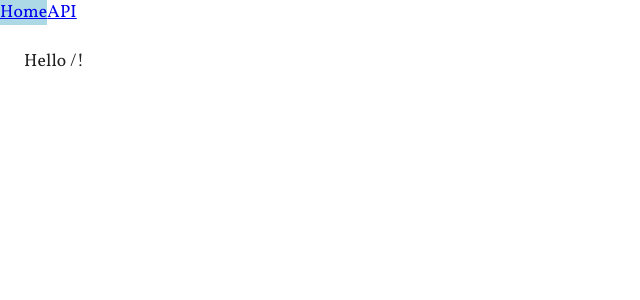
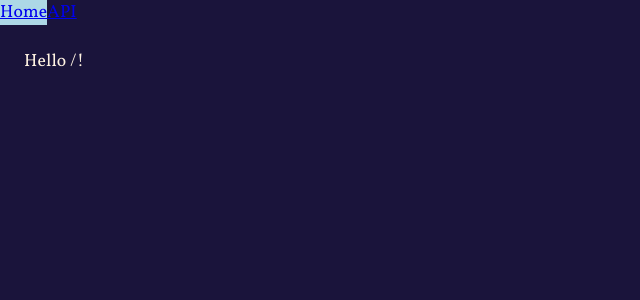
Before and after one commit to itolog/app-convertapitos, a React (Vite) app: page / in a window 1280 px wide. Shown: the top 300 px of the page, without its empty margins (0-640 px from the left). Built offline with nearby package versions, Linux system fonts and the light colour scheme.

Commit message:
added redux

```diff
--- a/src/Layouts/MainLayout/MainLayout.tsx
+++ b/src/Layouts/MainLayout/MainLayout.tsx
@@ -1,4 +1,6 @@
 import { Outlet } from "@tanstack/react-router";
+
+import useTheme from "@/hooks/settings/useTheme.tsx";
 
 import { Box } from "@mui/material";
 
@@ -6,6 +8,8 @@ import CoAppBar from "@/components/CoAppBar/CoAppBar";
 import TanStackRouterDevtools from "@/components/TanStackRouterDevtools/TanStackRouterDevtools";
 
 const MainLayout = () => {
+  useTheme();
+
   return (
     <Box sx={{ display: "flex", flexDirection: "column", height: "100%" }}>
       <CoAppBar />
--- /dev/null
+++ b/src/hooks/settings/useTheme.tsx
@@ -0,0 +1,16 @@
+import { useEffect } from "react";
+
+import { useAppSelector } from "@/store/hooks";
+import { getTheme } from "@/store/settings/selectors";
+
+const useTheme = () => {
+  const theme = useAppSelector(getTheme);
+  useEffect(() => {
+    const root = document.querySelector("html");
+    if (root) {
+      root.dataset.theme = theme;
+    }
+  }, [theme]);
+};
+
+export default useTheme;
--- a/src/main.tsx
+++ b/src/main.tsx
@@ -1,6 +1,8 @@
 import { createRouter, RouterProvider } from "@tanstack/react-router";
 import { StrictMode, Suspense } from "react";
 import ReactDOM from "react-dom/client";
+import { Provider } from "react-redux";
+import { PersistGate } from "redux-persist/integration/react";
 
 import { CssBaseline } from "@mui/material";
 
@@ -8,6 +10,8 @@ import "@fontsource/roboto/300.css";
 import "@fontsource/roboto/400.css";
 import "@fontsource/roboto/500.css";
 import "@fontsource/roboto/700.css";
+
+import { persistor, store } from "@/store/store.ts";
 
 import { routeTree } from "./routeTree.gen";
 
@@ -30,9 +34,13 @@ if (!rootElement.innerHTML) {
   root.render(
     <StrictMode>
       <CssBaseline />
-      <Suspense fallback={<div>Loading...</div>}>
-        <RouterProvider router={router} />
-      </Suspense>
+      <Provider store={store}>
+        <PersistGate loading={null} persistor={persistor}>
+          <Suspense fallback={<div>Loading...</div>}>
+            <RouterProvider router={router} />
+          </Suspense>
+        </PersistGate>
+      </Provider>
     </StrictMode>,
   );
 }
--- /dev/null
+++ b/src/store/hooks.ts
@@ -0,0 +1,7 @@
+import { useDispatch, useSelector } from "react-redux";
+import type { TypedUseSelectorHook } from "react-redux";
+
+import type { AppDispatch, RootState } from "./store.ts";
+
+export const useAppDispatch: () => AppDispatch = useDispatch;
+export const useAppSelector: TypedUseSelectorHook<RootState> = useSelector;
--- /dev/null
+++ b/src/store/settings/selectors.ts
@@ -0,0 +1,7 @@
+import { createSelector } from "reselect";
+
+import type { RootState } from "@/store/store.ts";
+
+export const getSettingsState = (state: RootState) => state.settings;
+
+export const getTheme = createSelector(getSettingsState, (state) => state.theme);
--- /dev/null
+++ b/src/store/settings/settingsSlice.ts
@@ -0,0 +1,23 @@
+import { createSlice } from "@reduxjs/toolkit";
+import type { PayloadAction } from "@reduxjs/toolkit";
+
+import { SettingsState, Theme } from "@/store/settings/types";
+
+// Define the initial state using that type
+const initialState: SettingsState = {
+  theme: "dark",
+};
+
+export const settingsSlice = createSlice({
+  name: "settings",
+  initialState,
+  reducers: {
+    setTheme: (state, action: PayloadAction<Theme>) => {
+      state.theme = action.payload;
+    },
+  },
+});
+
+export const { setTheme } = settingsSlice.actions;
+
+export default settingsSlice.reducer;
--- /dev/null
+++ b/src/store/settings/types.ts
@@ -0,0 +1,5 @@
+export type Theme = "dark" | "light";
+
+export interface SettingsState {
+  theme: Theme;
+}
--- /dev/null
+++ b/src/store/store.ts
@@ -0,0 +1,43 @@
+import { combineReducers, configureStore } from "@reduxjs/toolkit";
+import {
+  FLUSH,
+  PAUSE,
+  PERSIST,
+  persistReducer,
+  persistStore,
+  PURGE,
+  REGISTER,
+  REHYDRATE,
+} from "redux-persist";
+import storage from "redux-persist/lib/storage";
+
+import settingsSlice from "./settings/settingsSlice.ts";
+
+const persistConfig = {
+  key: "root",
+  version: 1,
+  storage,
+  whitelist: ["settings"],
+};
+
+const rootReducer = combineReducers({
+  settings: settingsSlice,
+});
+
+const persistedReducer = persistReducer(persistConfig, rootReducer);
+
+export const store = configureStore({
+  reducer: persistedReducer,
+  devTools: true,
+  middleware: (getDefaultMiddleware) =>
+    getDefaultMiddleware({
+      serializableCheck: {
+        ignoredActions: [FLUSH, REHYDRATE, PAUSE, PERSIST, PURGE, REGISTER],
+      },
+    }).concat(),
+});
+
+export const persistor = persistStore(store);
+
+export type RootState = ReturnType<typeof store.getState>;
+export type AppDispatch = typeof store.dispatch;
```
Also changed, not shown: package.json (+6 -1 lines), .eslintrc.cjs, 1 other file (tests, documents, lock files or other folders).
